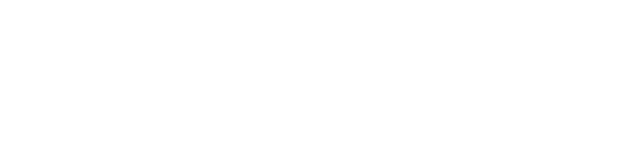
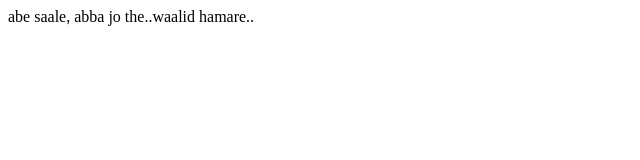
Before and after one commit to ssesanjeev/Git, a plain HTML site: page index.html in a window 1280 px wide. Shown: the whole page, without its empty margins (0-640 px from the left). Drawn offline with Linux system fonts and the light colour scheme.

Commit message:
New changes done

```diff
--- a/index.html
+++ b/index.html
@@ -4,6 +4,6 @@
         <title>git</title>
     </head>
     <body>
-
+        abe saale, abba jo the..waalid hamare..
     </body>
 </html>
```
